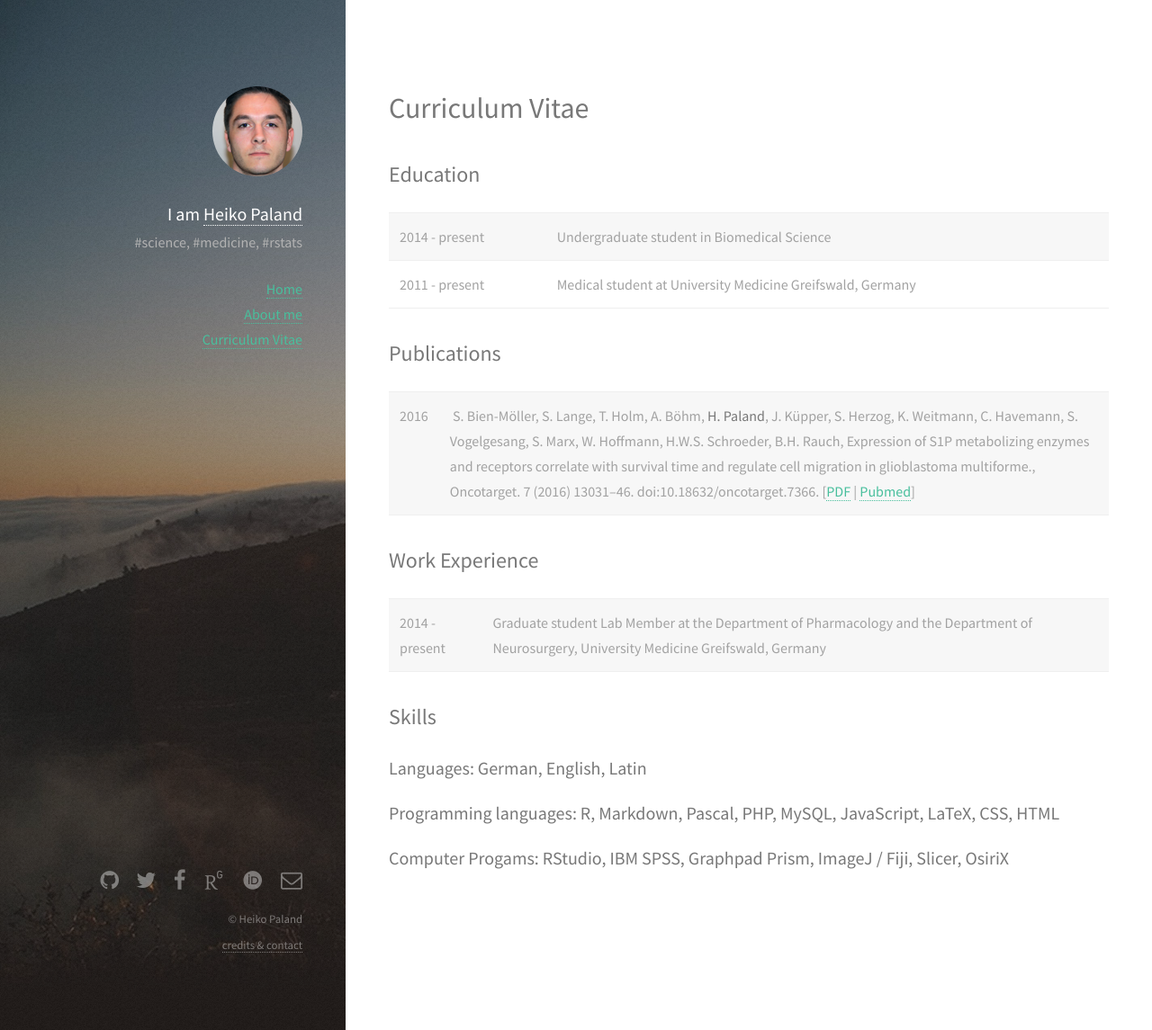
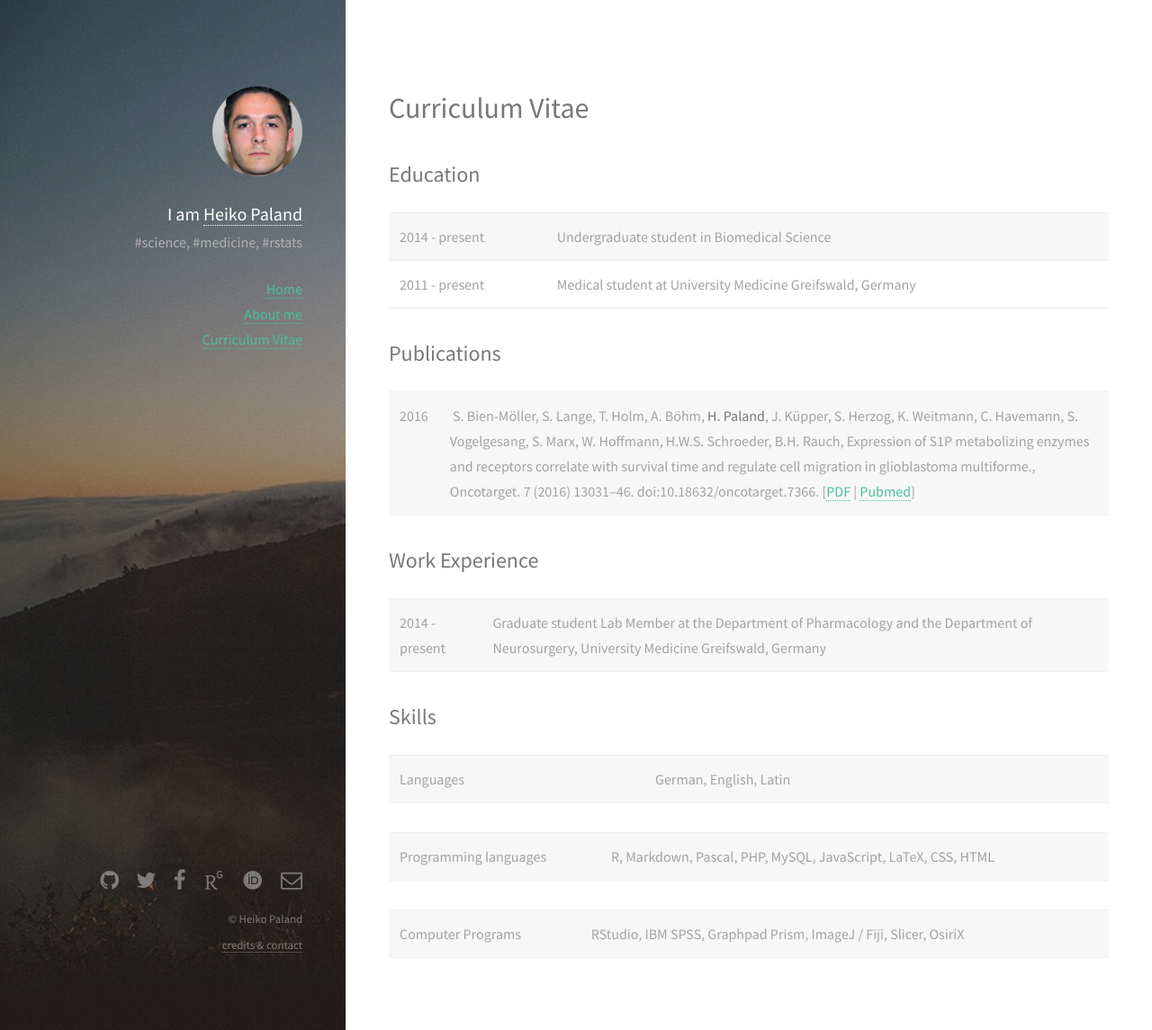
Before and after one commit to old-jekyll-templates/Strata-Jekyll-Theme, a Jekyll site: the page built from cv.md, in a window 1280 px wide and 1145 px high. Shown: the whole window at 90% size. Built offline with Jekyll 4.4.1, drawn with Linux system fonts in a browser that asks for light colours; some web fonts are replaced.

Commit message:
skills as table

```diff
--- a/cv.md
+++ b/cv.md
@@ -19,8 +19,8 @@ title: Curriculum Vitae
 
 ## Skills
 
-### Languages: German, English, Latin
+| Languages | German, English, Latin
 
-### Programming languages: R, Markdown, Pascal, PHP, MySQL,  JavaScript, LaTeX, CSS, HTML
+| Programming languages | R, Markdown, Pascal, PHP, MySQL,  JavaScript, LaTeX, CSS, HTML
 
-### Computer Progams: RStudio, IBM SPSS, Graphpad Prism, ImageJ / Fiji, Slicer, OsiriX
+| Computer Programs | RStudio, IBM SPSS, Graphpad Prism, ImageJ / Fiji, Slicer, OsiriX
```
